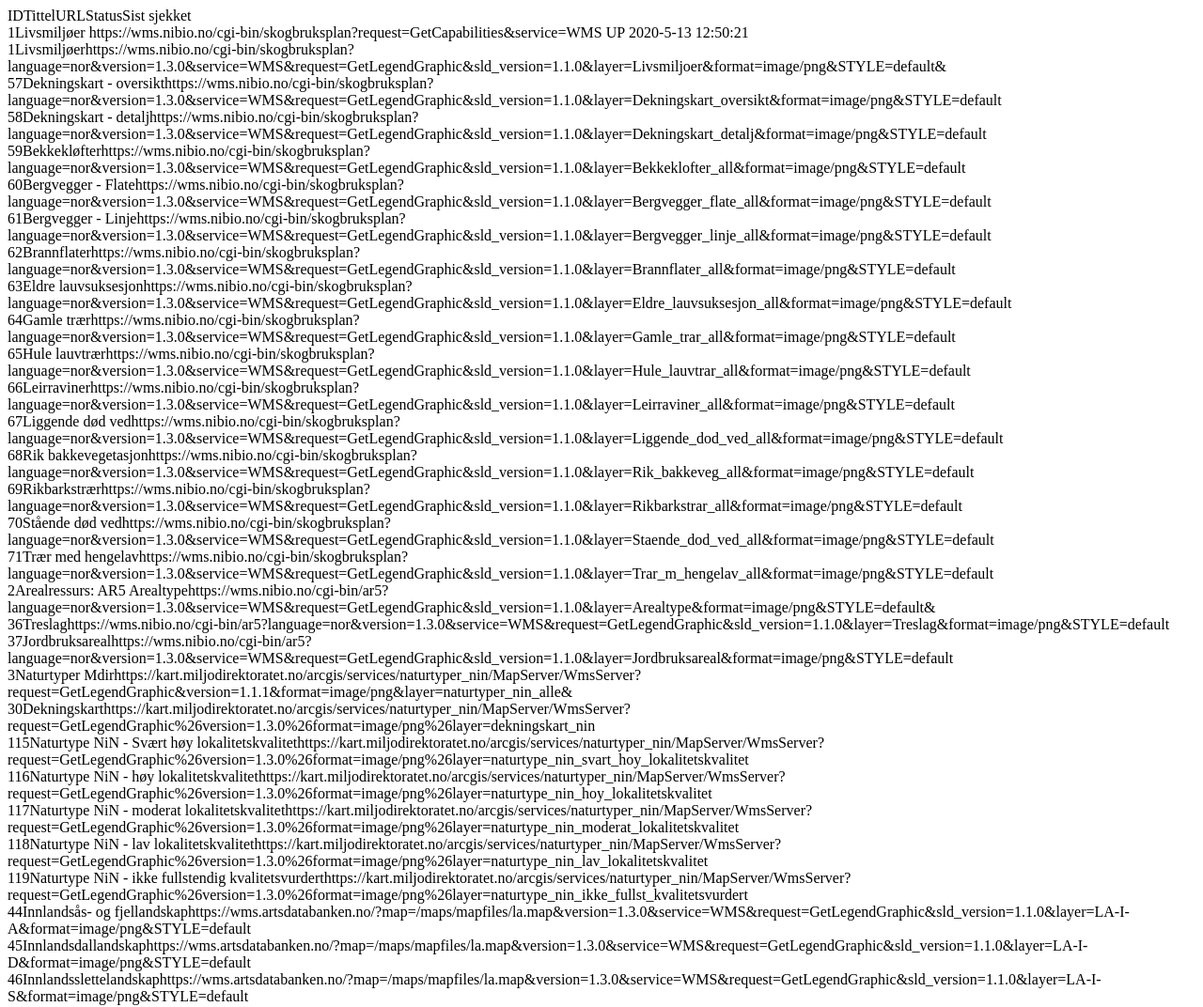
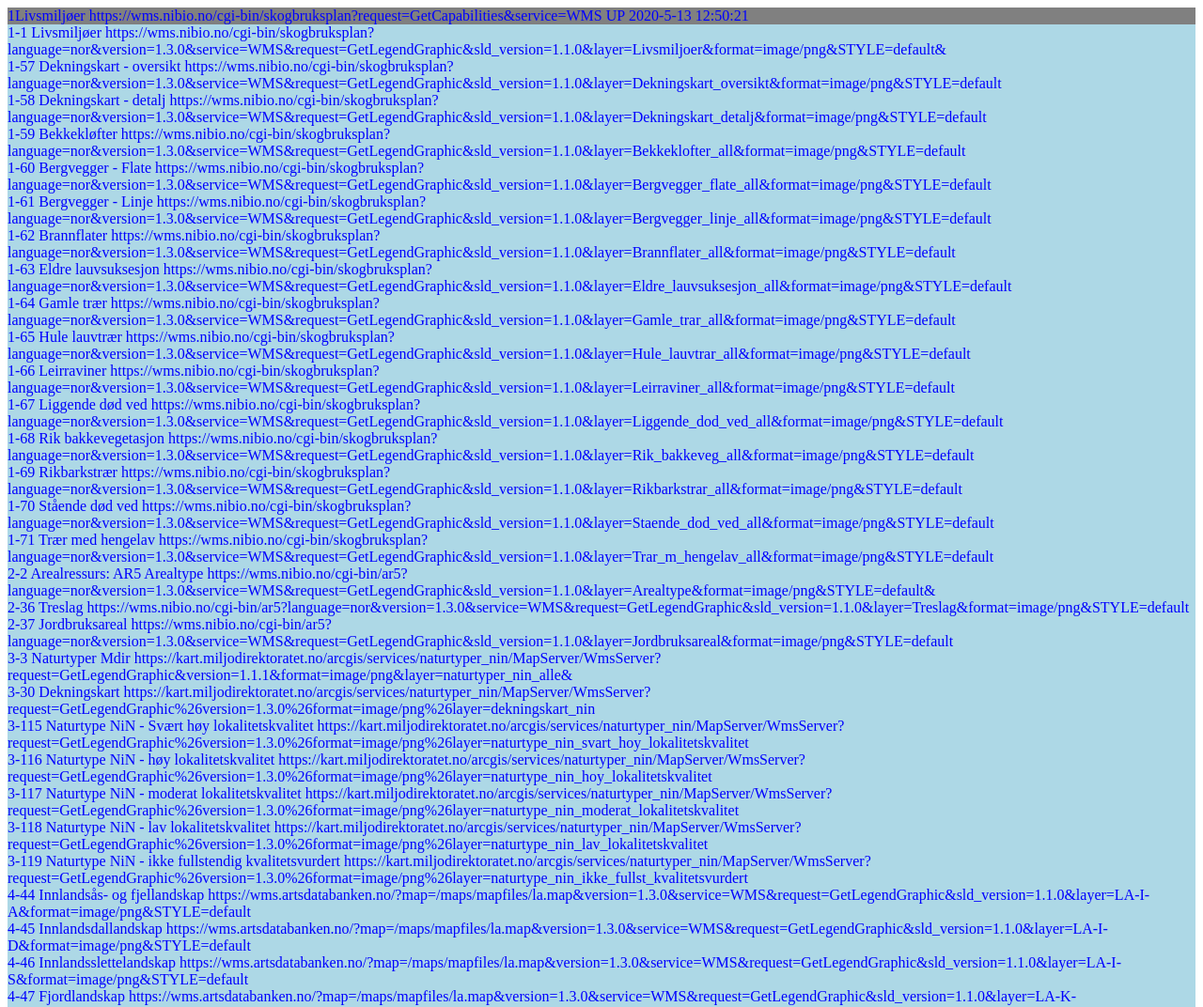
Before and after one commit to Artsdatabanken/responssjekk, a website: page index.html in a window 1280 px wide. Shown: the top 1072 px of the page at 94% size. Drawn offline with Linux system fonts and the light colour scheme.

Commit message:
Begynt så smått med CSS.

```diff
--- a/index.html
+++ b/index.html
@@ -1,12 +1,13 @@
 <html>
 <head>
     <title>Oppetidsskjema</title>
+    <link rel="stylesheet" href="styles.css">
     <script type="text/javascript" src="/output/output.json"></script>
     <script type="text/javascript" src="writehtml.js"></script>
 </head>
 <body>
     <div class="container" id="wrapper">
-    <div style="display: inline">ID</div><div style="display: inline">Tittel</div><div style="display: inline">URL</div><div style="display: inline">Status</div><div style="display: inline">Sist sjekket</div>
+   <!-- <div class="toppmeny">ID</div><div class="toppmeny">Tittel</div><div class="toppmeny">URL</div><div class="toppmeny">Status</div><div class="toppmeny">Sist sjekket</div> -->
     </div>
 </body>
 
--- /dev/null
+++ b/styles.css
@@ -0,0 +1,26 @@
+body {
+    background-color:white;
+  }
+  #wrapper {
+      display: flex;
+      flex-direction: column;
+  }
+  #toppmeny {
+    flex-direction: column;
+    flex: 1;
+  }
+  div {
+    color: blue;
+  }
+  p {
+    color: red;
+  }
+#hovedlag {
+  background-color:gray;
+}
+#underlag {
+  background-color: lightblue;
+}
+.toppmeny {
+    display: inline;
+}
--- a/writehtml.js
+++ b/writehtml.js
@@ -2,10 +2,10 @@
   let local_data = data
   //console.log(local_data)
   Object.keys(local_data).forEach(hovedlag => {
-    document.getElementById('wrapper').innerHTML += '<div class="hovedlag" id="hovedlag">' + '<div style="display: inline">' + hovedlag + '</div>' + local_data[hovedlag].tittel + '<div style="display: inline"> ' + local_data[hovedlag].wmsurl + '</div> ' + local_data[hovedlag].status + '<div style="display: inline"> ' + local_data[hovedlag].timeStamp + '</div>' + '</div>'
+    document.getElementById('wrapper').innerHTML += '<div class="hovedlag" id="hovedlag"> ' + '<div style="display: inline"> ' + hovedlag + '</div>' + local_data[hovedlag].tittel + '<div style="display: inline"> ' + local_data[hovedlag].wmsurl + '</div> ' + local_data[hovedlag].status + '<div style="display: inline"> ' + local_data[hovedlag].timeStamp + '</div>' + '</div>'
     if (local_data[hovedlag].underlag) {
       Object.keys(local_data[hovedlag].underlag).forEach(underlagKey => {
-      document.getElementById('hovedlag').innerHTML += '<div class="underlag" id="underlag">' + '<div style="display: inline">' + underlagKey + '</div>' + '<div style="display: inline">' + local_data[hovedlag].underlag[underlagKey]["tittel"] + '</div>' + '<div style="display: inline">' + local_data[hovedlag].underlag[underlagKey]["legendeurl"] + '</div>' + '</div>'
+      document.getElementById('hovedlag').innerHTML += '<div class="underlag" id="underlag"> ' + '<div style="display: inline"> ' + hovedlag + '-' + underlagKey + '</div>' + '<div style="display: inline"> ' + local_data[hovedlag].underlag[underlagKey]["tittel"] + '</div>' + '<div style="display: inline"> ' + local_data[hovedlag].underlag[underlagKey]["legendeurl"] + '</div>' + '</div>'
       })
 
     }
```
